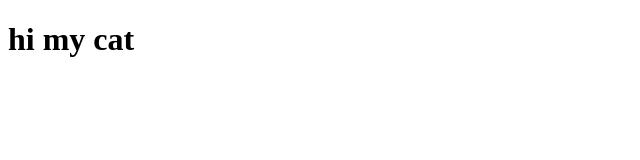
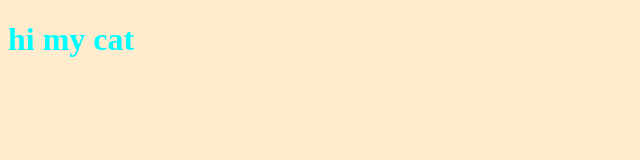
Before and after one commit to juliaamina/shj, a plain HTML site: page index.html in a window 1280 px wide. Shown: the whole page, without its empty margins (0-640 px from the left). Drawn offline with Linux system fonts and the light colour scheme.

Commit message:
add: css

```diff
--- a/index.html
+++ b/index.html
@@ -5,6 +5,7 @@
     <meta http-equiv="X-UA-Compatible" content="IE=edge">
     <meta name="viewport" content="width=device-width, initial-scale=1.0">
     <title>Document</title>
+    <link rel="stylesheet" href="./style.css">
 </head>
 <body>
  <h1>hi my cat</h1>
--- /dev/null
+++ b/style.css
@@ -0,0 +1,4 @@
+body {
+    color: aqua;
+    background-color: blanchedalmond;
+}
```
Also changed, not shown: myNewCat.txt (deleted).
